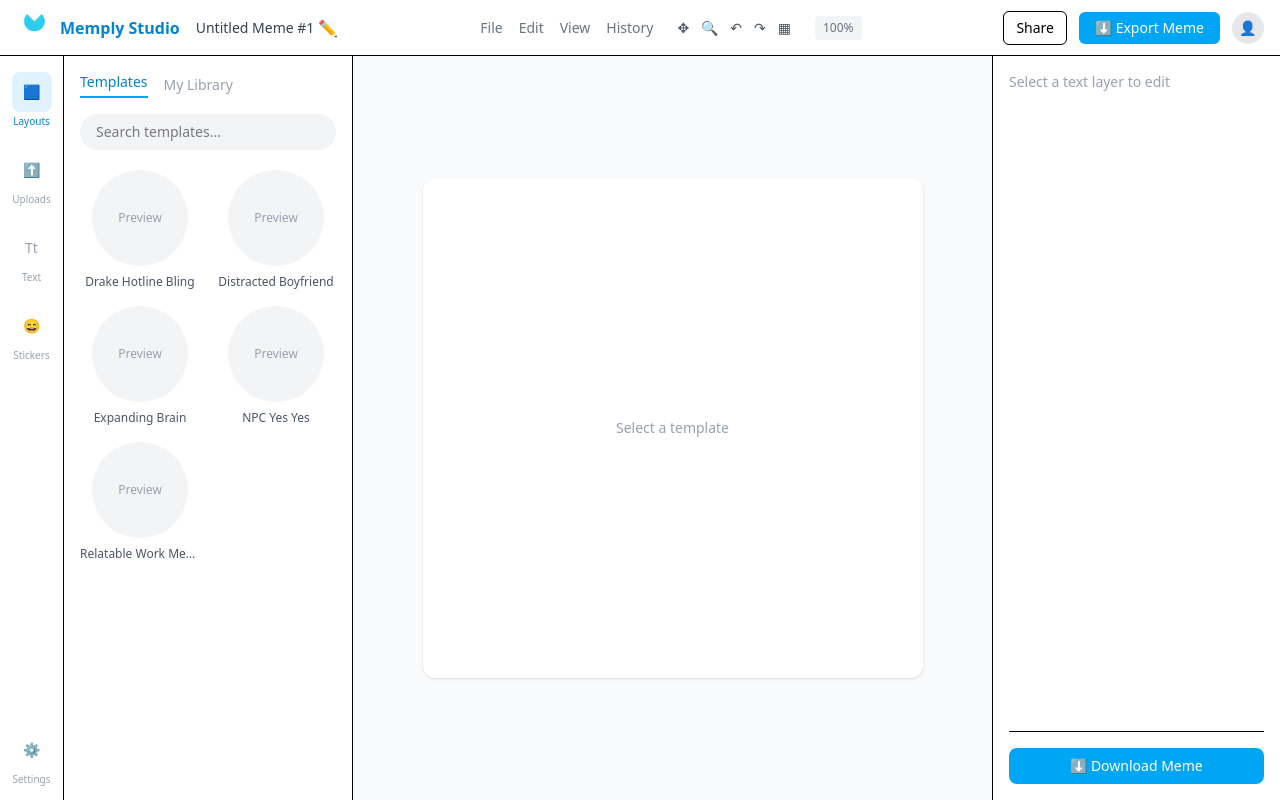
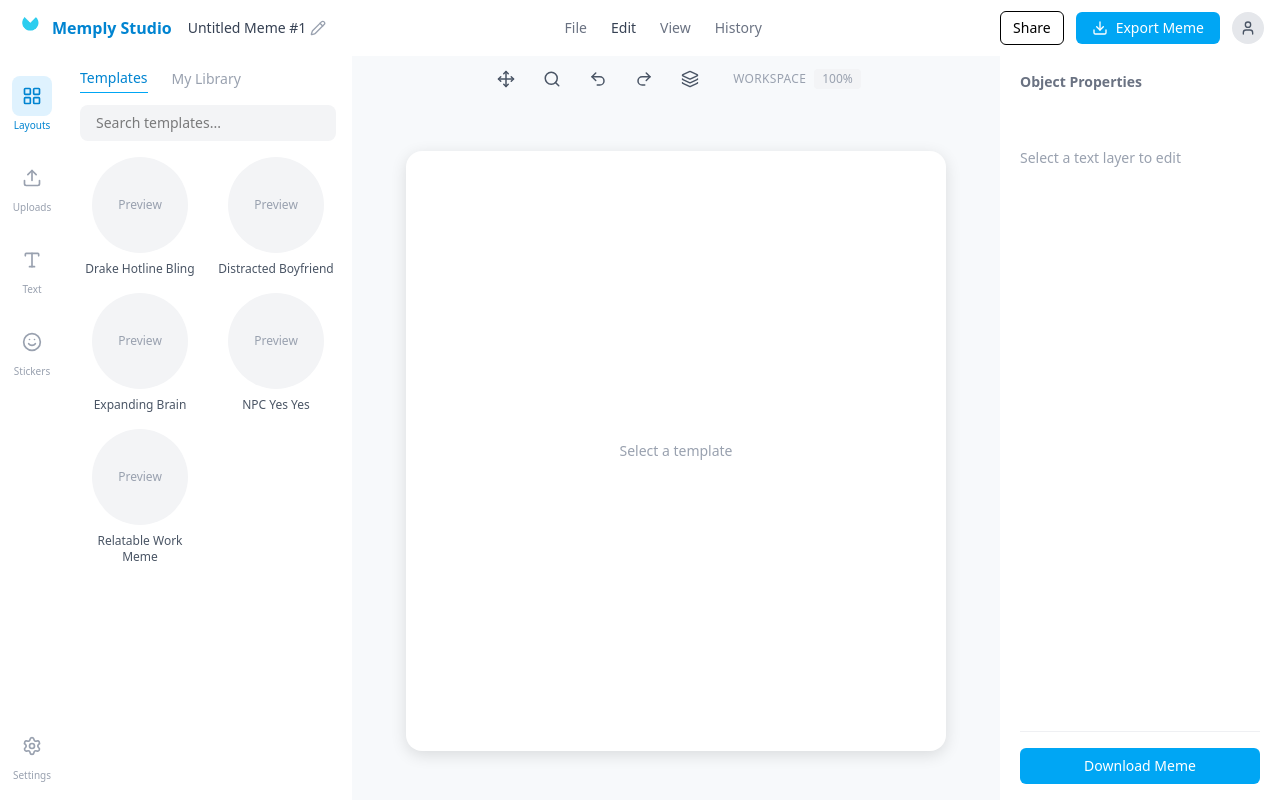
Before and after one commit to RajsiSinha/Memply, a Next.js app: page /studio in a window 1280 px wide. Built offline with nearby package versions, Linux system fonts and the light colour scheme.

Commit message:
WIP: studio editor features and properties panel

```diff
--- a/app/studio/CanvasArea.tsx
+++ b/app/studio/CanvasArea.tsx
@@ -1,7 +1,7 @@
 "use client";
 
 import Image from "next/image";
-import { useEffect, useRef, useState } from "react";
+import { useEffect, useState } from "react";
 import { TextLayer } from "./types";
 
 type CanvasAreaProps = {
@@ -31,60 +31,71 @@
   onSelectText,
   onMoveText,
 }: CanvasAreaProps) {
-
   const [draggingId, setDraggingId] = useState<number | null>(null);
 
-  // 🔥 GLOBAL mouse move (THIS FIXES IT)
+  /* GLOBAL DRAG */
   useEffect(() => {
     const handleMouseMove = (e: MouseEvent) => {
       if (draggingId === null || !canvasRef.current) return;
 
       const rect = canvasRef.current.getBoundingClientRect();
-      const x = e.clientX - rect.left;
-      const y = e.clientY - rect.top;
-
-      onMoveText(draggingId, x, y);
+      onMoveText(
+        draggingId,
+        e.clientX - rect.left,
+        e.clientY - rect.top
+      );
     };
 
-    const handleMouseUp = () => {
-      setDraggingId(null);
-    };
+    const stopDrag = () => setDraggingId(null);
 
     window.addEventListener("mousemove", handleMouseMove);
-    window.addEventListener("mouseup", handleMouseUp);
+    window.addEventListener("mouseup", stopDrag);
 
     return () => {
       window.removeEventListener("mousemove", handleMouseMove);
-      window.removeEventListener("mouseup", handleMouseUp);
+      window.removeEventListener("mouseup", stopDrag);
     };
-  }, [draggingId, onMoveText]);
-
-  const handleMouseDown = (e: React.MouseEvent, id: number) => {
-    e.preventDefault();
-    onSelectText(id);
-    setDraggingId(id);
-  };
+  }, [draggingId, onMoveText, canvasRef]);
 
   const imageSrc = selectedTemplate
     ? templateImageMap[selectedTemplate]
     : null;
 
   return (
-    <div className="flex-1 flex items-center justify-center bg-gray-50">
+    <div className="flex-1 flex items-center justify-center bg-[#f7f9fb]">
+      {/* CANVAS */}
       <div
         ref={canvasRef}
-        className="relative w-[500px] h-[500px] bg-white rounded-xl shadow overflow-hidden"
+        className="
+          relative
+          bg-white
+          rounded-2xl
+          shadow-[0_4px_16px_rgba(0,0,0,0.12)]
+          overflow-hidden
+        "
+        style={{
+          width: 600,
+          height: 600,
+          maxWidth: "90%",
+          maxHeight: "90%",
+        }}
       >
-        {/* Image */}
+        {/* TEMPLATE IMAGE */}
         {imageSrc ? (
-          <Image src={imageSrc} alt="Meme" fill className="object-cover" />
+          <Image
+            src={imageSrc}
+            alt="Meme"
+            fill
+            className="object-cover"
+            priority
+          />
         ) : (
           <div className="flex items-center justify-center h-full text-gray-400 text-sm">
             Select a template
           </div>
         )}
 
-        {/* Text Layers */}
+        {/* TEXT LAYERS */}
         {textLayers.map((layer) => (
           <input
             key={layer.id}
@@ -92,27 +103,41 @@
             readOnly={selectedTextId !== layer.id}
             onMouseDown={(e) => {
               if (selectedTextId !== layer.id) {
-      e.preventDefault(); // allow drag
-      handleMouseDown(e, layer.id);
+                e.preventDefault();
+                onSelectText(layer.id);
+                setDraggingId(layer.id);
               }
             }}
             onDoubleClick={() => onSelectText(layer.id)}
-  onChange={(e) => onTextChange(layer.id, e.target.value)}
+            onChange={(e) =>
+              onTextChange(layer.id, e.target.value)
+            }
             style={{
               transform: `translate(${layer.x}px, ${layer.y}px)`,
               color: layer.color,
               fontSize: layer.fontSize,
-    fontWeight: layer.bold ? "800" : "400",
+              fontWeight: layer.bold ? 800 : 400,
+              textAlign: layer.align,
+              letterSpacing: `${layer.letterSpacing}px`,
+              opacity: layer.opacity,
+              WebkitTextStroke:
+                layer.strokeWidth > 0
+                  ? `${layer.strokeWidth}px ${layer.strokeColor}`
+                  : "none",
             }}
-  className={`absolute left-0 top-0 bg-transparent outline-none text-center drop-shadow-md cursor-move select-none
+            className={`
+              absolute left-0 top-0
+              bg-transparent
+              outline-none
+              drop-shadow-md
+              select-none
               ${
                 selectedTextId === layer.id
                   ? "ring-2 ring-sky-400 cursor-text"
-        : ""
+                  : "cursor-move"
               }
             `}
           />
-
         ))}
       </div>
     </div>
--- a/app/studio/PropertiesPanel.tsx
+++ b/app/studio/PropertiesPanel.tsx
@@ -31,34 +31,94 @@
   };
 
   return (
-    <aside className="w-72 border-l bg-white p-4 flex flex-col gap-6">
-
-      {/* Text Controls */}
-      {selectedText ? (
-        <>
-          <h2 className="text-sm font-semibold text-gray-500">
-            Text Settings
+    <aside className="w-72 bg-white px-5 py-4 flex flex-col h-full overflow-hidden">
+      {/* HEADER */}
+      <h2 className="text-sm font-semibold text-gray-500 mb-4">
+        Object Properties
       </h2>
 
-          {/* Font Size */}
-          <div>
+      {/* SCROLLABLE CONTENT */}
+      <div className="flex-1 overflow-y-auto pr-1">
+        {selectedText ? (
+          <div className="space-y-6">
+            {/* FONT SIZE */}
+            <div className="space-y-2">
               <label className="text-xs text-gray-500">Font Size</label>
               <input
                 type="range"
                 min={16}
-              max={64}
+                max={72}
                 value={selectedText.fontSize}
                 onChange={(e) =>
                   onUpdateStyle(selectedText.id, {
                     fontSize: Number(e.target.value),
                   })
                 }
-              className="w-full"
+                className="w-full accent-sky-500"
               />
             </div>
 
-          {/* Text Color */}
-          <div>
+            {/* TEXT ALIGNMENT */}
+            <div className="space-y-2">
+              <label className="text-xs text-gray-500">Text Alignment</label>
+              <div className="flex gap-2">
+                {["left", "center", "right"].map((align) => (
+                  <button
+                    key={align}
+                    onClick={() =>
+                      onUpdateStyle(selectedText.id, {
+                        align: align as "left" | "center" | "right",
+                      })
+                    }
+                    className={`flex-1 py-1.5 rounded-md text-sm transition ${
+                      selectedText.align === align
+                        ? "bg-sky-500 text-white"
+                        : "bg-gray-100 hover:bg-gray-200"
+                    }`}
+                  >
+                    {align}
+                  </button>
+                ))}
+              </div>
+            </div>
+
+            {/* LETTER SPACING */}
+            <div className="space-y-2">
+              <label className="text-xs text-gray-500">Letter Spacing</label>
+              <input
+                type="range"
+                min={0}
+                max={10}
+                value={selectedText.letterSpacing}
+                onChange={(e) =>
+                  onUpdateStyle(selectedText.id, {
+                    letterSpacing: Number(e.target.value),
+                  })
+                }
+                className="w-full accent-sky-500"
+              />
+            </div>
+
+            {/* OPACITY */}
+            <div className="space-y-2">
+              <label className="text-xs text-gray-500">Opacity</label>
+              <input
+                type="range"
+                min={0.1}
+                max={1}
+                step={0.1}
+                value={selectedText.opacity}
+                onChange={(e) =>
+                  onUpdateStyle(selectedText.id, {
+                    opacity: Number(e.target.value),
+                  })
+                }
+                className="w-full accent-sky-500"
+              />
+            </div>
+
+            {/* TEXT COLOR */}
+            <div className="space-y-2">
               <label className="text-xs text-gray-500">Text Color</label>
               <input
                 type="color"
@@ -68,44 +128,76 @@
                     color: e.target.value,
                   })
                 }
-              className="w-full h-10"
+                className="w-full h-9 rounded-md border border-gray-200"
               />
             </div>
 
-          {/* Bold Toggle */}
+            {/* TEXT OUTLINE */}
+            <div className="space-y-2">
+              <label className="text-xs text-gray-500">Text Outline</label>
+              <input
+                type="range"
+                min={0}
+                max={5}
+                value={selectedText.strokeWidth}
+                onChange={(e) =>
+                  onUpdateStyle(selectedText.id, {
+                    strokeWidth: Number(e.target.value),
+                  })
+                }
+                className="w-full accent-sky-500"
+              />
+              <input
+                type="color"
+                value={selectedText.strokeColor}
+                onChange={(e) =>
+                  onUpdateStyle(selectedText.id, {
+                    strokeColor: e.target.value,
+                  })
+                }
+                className="w-full h-9 rounded-md border border-gray-200"
+              />
+            </div>
+
+            {/* BOLD */}
             <button
               onClick={() =>
                 onUpdateStyle(selectedText.id, {
                   bold: !selectedText.bold,
                 })
               }
-            className="w-full px-3 py-2 rounded-lg border text-sm hover:bg-gray-50"
+              className={`w-full px-3 py-2 rounded-md text-sm transition ${
+                selectedText.bold
+                  ? "bg-sky-50 text-sky-600"
+                  : "bg-gray-50 text-gray-600 hover:bg-gray-100"
+              }`}
             >
-            {selectedText.bold ? "Disable Bold" : "Enable Bold"}
+              {selectedText.bold ? "Bold Enabled" : "Enable Bold"}
             </button>
 
-          {/* Delete Text */}
+            {/* DELETE */}
             <button
               onClick={() => onDeleteText(selectedText.id)}
-            className="w-full px-3 py-2 rounded-lg bg-red-500 text-white text-sm hover:bg-red-600"
+              className="w-full px-3 py-2 rounded-md bg-red-50 text-red-600 text-sm hover:bg-red-100 transition"
             >
-            ❌ Delete Text
+              Delete Text
             </button>
-        </>
+          </div>
         ) : (
-        <p className="text-sm text-gray-400">
+          <p className="text-sm text-gray-400 mt-10">
             Select a text layer to edit
           </p>
         )}
+      </div>
 
-      {/* Divider */}
-      <div className="border-t pt-4 mt-auto">
-        {/* Export Button */}
+      {/* FIXED FOOTER */}
+      <div className="pt-4">
+        <div className="h-px bg-gray-200/60 mb-4" />
         <button
           onClick={handleExport}
-          className="w-full px-4 py-2 rounded-lg bg-sky-500 text-white text-sm hover:bg-sky-600 transition"
+          className="w-full px-4 py-2 rounded-md bg-sky-500 text-white text-sm hover:bg-sky-600 transition"
         >
-          ⬇ Download Meme
+          Download Meme
         </button>
       </div>
     </aside>
--- a/app/studio/Sidebar.tsx
+++ b/app/studio/Sidebar.tsx
@@ -1,6 +1,13 @@
 "use client";
 
 import { useState } from "react";
+import {
+  LayoutGrid,
+  Upload,
+  Type,
+  Smile,
+  Settings,
+} from "lucide-react";
 
 const templates = [
   "Drake Hotline Bling",
@@ -19,21 +26,26 @@
   onTemplateSelect,
   onAddText,
 }: SidebarProps) {
+  console.log("🔥 STUDIO SIDEBAR RENDERED");
+
   const [activeTab, setActiveTab] = useState<
     "templates" | "uploads" | "text" | "stickers"
   >("templates");
 
+  const [templateTab, setTemplateTab] = useState<
+    "templates" | "library"
+  >("templates");
+
   return (
-    <aside className="flex h-full border-r bg-white">
-
+    <aside className="flex h-full bg-white">
       {/* ICON RAIL */}
-      <div className="w-16 flex flex-col items-center py-4 gap-6 border-r">
+      <div className="w-16 flex flex-col items-center py-5 gap-7">
         <IconButton
           label="Layouts"
           active={activeTab === "templates"}
           onClick={() => setActiveTab("templates")}
         >
-  🟦
+          <LayoutGrid size={20} />
         </IconButton>
 
         <IconButton
@@ -41,7 +53,7 @@
           active={activeTab === "uploads"}
           onClick={() => setActiveTab("uploads")}
         >
-  ⬆
+          <Upload size={20} />
         </IconButton>
 
         <IconButton
@@ -49,7 +61,7 @@
           active={activeTab === "text"}
           onClick={() => setActiveTab("text")}
         >
-  Tt
+          <Type size={20} />
         </IconButton>
 
         <IconButton
@@ -57,7 +69,7 @@
           active={activeTab === "stickers"}
           onClick={() => setActiveTab("stickers")}
         >
-  😄
+          <Smile size={20} />
         </IconButton>
 
         <div className="mt-auto">
@@ -66,71 +78,90 @@
             active={false}
             onClick={() => {}}
           >
-    ⚙
+            <Settings size={20} />
           </IconButton>
         </div>
       </div>
 
       {/* CONTENT PANEL */}
-      <div className="w-72 p-4 overflow-y-auto">
+      <div className="w-72 flex flex-col h-full">
+        {/* TEMPLATES PANEL */}
         {activeTab === "templates" && (
-          <>
-            {/* HEADER */}
-            <div className="flex gap-4 mb-4 text-sm">
-              <button className="font-medium text-sky-600 border-b-2 border-sky-500 pb-1">
+          <div className="flex flex-col h-full px-4 pt-3">
+            {/* TABS */}
+            <div className="flex gap-6 text-sm mb-3">
+              <button
+                onClick={() => setTemplateTab("templates")}
+                className={`pb-1 ${
+                  templateTab === "templates"
+                    ? "text-sky-600 font-medium border-b border-sky-500"
+                    : "text-gray-400 hover:text-gray-600"
+                }`}
+              >
                 Templates
               </button>
-              <button className="text-gray-400">My Library</button>
+
+              <button
+                onClick={() => setTemplateTab("library")}
+                className={`pb-1 ${
+                  templateTab === "library"
+                    ? "text-sky-600 font-medium border-b border-sky-500"
+                    : "text-gray-400 hover:text-gray-600"
+                }`}
+              >
+                My Library
+              </button>
             </div>
 
             {/* SEARCH */}
             <input
               placeholder="Search templates..."
-              className="w-full mb-5 px-4 py-2 text-sm bg-gray-100 rounded-full outline-none focus:ring-2 focus:ring-sky-400"
+              className="mb-4 px-4 py-2 text-sm bg-gray-100 rounded-lg outline-none focus:ring-2 focus:ring-sky-400"
             />
 
-            {/* TEMPLATE GRID (NO IMAGE CHANGE) */}
+            {/* GRID */}
+            <div className="flex-1 overflow-y-auto pb-4">
               <div className="grid grid-cols-2 gap-4">
                 {templates.map((template) => (
                   <button
                     key={template}
                     onClick={() => onTemplateSelect(template)}
-                  className="flex flex-col items-center gap-2 group"
+                    className="flex flex-col items-center gap-2"
                   >
-                  {/* Placeholder circle — image stays YOUR responsibility */}
-                  <div className="w-24 h-24 rounded-full bg-gray-100 flex items-center justify-center text-xs text-gray-400 group-hover:bg-gray-200 transition">
+                    <div className="w-24 h-24 rounded-full bg-gray-100 flex items-center justify-center text-xs text-gray-400 hover:bg-gray-200 transition">
                       Preview
                     </div>
 
-                  <span className="text-xs text-center text-gray-600 truncate w-full">
+                    <span className="text-xs text-center text-gray-600">
                       {template}
                     </span>
                   </button>
                 ))}
               </div>
-          </>
+            </div>
+          </div>
         )}
 
         {/* TEXT TAB */}
         {activeTab === "text" && (
-          <div className="space-y-3">
+          <div className="p-4 space-y-3">
             <button
               onClick={() => onAddText("top")}
-              className="w-full px-3 py-2 rounded-lg border text-sm hover:bg-gray-50"
+              className="w-full px-3 py-2 rounded-lg bg-gray-100 text-sm hover:bg-gray-200"
             >
-              ➕ Add Top Text
+              Add Top Text
             </button>
             <button
               onClick={() => onAddText("bottom")}
-              className="w-full px-3 py-2 rounded-lg border text-sm hover:bg-gray-50"
+              className="w-full px-3 py-2 rounded-lg bg-gray-100 text-sm hover:bg-gray-200"
             >
-              ➕ Add Bottom Text
+              Add Bottom Text
             </button>
           </div>
         )}
 
         {activeTab !== "templates" && activeTab !== "text" && (
-          <p className="text-sm text-gray-400">
+          <p className="p-4 text-sm text-gray-400">
             This section will be available soon.
           </p>
         )}
@@ -157,22 +188,19 @@
       className="flex flex-col items-center gap-1 group"
     >
       <div
-        className={`w-10 h-10 rounded-lg flex items-center justify-center text-sm transition
+        className={`w-10 h-10 rounded-lg flex items-center justify-center transition
           ${
             active
               ? "bg-sky-100 text-sky-600"
-              : "text-gray-400 group-hover:bg-gray-100"
+              : "text-gray-400 group-hover:text-sky-500 group-hover:bg-gray-100"
           }`}
       >
         {children}
       </div>
 
       <span
-        className={`text-[10px] leading-none
-          ${
-            active
-              ? "text-sky-600 font-medium"
-              : "text-gray-400"
+        className={`text-[10px] leading-none ${
+          active ? "text-sky-600 font-medium" : "text-gray-400"
         }`}
       >
         {label}
--- a/app/studio/StudioTopBar.tsx
+++ b/app/studio/StudioTopBar.tsx
@@ -2,6 +2,7 @@
 
 import { useState } from "react";
 import Image from "next/image";
+import { Pencil, Download, User } from "lucide-react";
 
 export default function StudioTopBar() {
   const [title, setTitle] = useState("Untitled Meme #1");
@@ -15,22 +16,20 @@
   };
 
   return (
-    <header className="h-14 px-4 flex items-center justify-between border-b bg-white">
-
+    <header className="h-14 px-4 flex items-center justify-between bg-white">
       {/* LEFT */}
       <div className="flex items-center gap-4">
-
-        {/* LOGO + NAME */}
+        {/* LOGO */}
         <div className="flex items-center gap-2">
           <Image
             src="/logo.png"
             alt="Memply Logo"
-            width={36}
-            height={36}
+            width={28}
+            height={28}
             priority
           />
           <span className="font-semibold text-sky-600">
-              Memply Studio
+            Memply Studio
           </span>
         </div>
 
@@ -43,9 +42,7 @@
               onChange={(e) => setTitle(e.target.value)}
               onBlur={handleBlur}
               onKeyDown={(e) => {
-                if (e.key === "Enter") {
-                  handleBlur();
-                }
+                if (e.key === "Enter") handleBlur();
               }}
               className="text-sm px-2 py-0.5 border rounded focus:outline-none focus:ring-1 focus:ring-sky-400"
             />
@@ -62,33 +59,19 @@
                 className="text-gray-400 hover:text-gray-600"
                 title="Rename"
               >
-                ✏️
+                <Pencil size={16} />
               </button>
             </>
           )}
         </div>
       </div>
 
-      {/* CENTER */}
+      {/* CENTER MENUS */}
       <div className="hidden md:flex items-center gap-6 text-sm text-gray-500">
-        <div className="flex gap-4">
-          <button>File</button>
-          <button>Edit</button>
-          <button>View</button>
-          <button>History</button>
-        </div>
-
-        <div className="flex items-center gap-3 text-gray-600">
-          <button title="Move">✥</button>
-          <button title="Zoom">🔍</button>
-          <button title="Undo">↶</button>
-          <button title="Redo">↷</button>
-          <button title="Layers">▦</button>
-        </div>
-
-        <div className="text-xs bg-gray-100 px-2 py-1 rounded">
-          100%
-        </div>
+        <button>File</button>
+        <button className="font-medium text-gray-700">Edit</button>
+        <button>View</button>
+        <button>History</button>
       </div>
 
       {/* RIGHT */}
@@ -97,12 +80,13 @@
           Share
         </button>
 
-        <button className="text-sm px-4 py-1.5 rounded-md bg-sky-500 text-white hover:bg-sky-600">
-          ⬇ Export Meme
+        <button className="flex items-center gap-2 text-sm px-4 py-1.5 rounded-md bg-sky-500 text-white hover:bg-sky-600">
+          <Download size={16} />
+          Export Meme
         </button>
 
-        <div className="w-8 h-8 rounded-full bg-gray-200 flex items-center justify-center text-sm">
-          👤
+        <div className="w-8 h-8 rounded-full bg-gray-200 flex items-center justify-center">
+          <User size={16} className="text-gray-600" />
         </div>
       </div>
     </header>
--- a/app/studio/page.tsx
+++ b/app/studio/page.tsx
@@ -6,6 +6,7 @@
 import PropertiesPanel from "./PropertiesPanel";
 import StudioTopBar from "./StudioTopBar";
 import { TextLayer } from "./types";
+import { Move, Search, Undo2, Redo2, Layers } from "lucide-react";
 
 export default function StudioPage() {
   const [selectedTemplate, setSelectedTemplate] = useState<string | null>(null);
@@ -25,6 +26,11 @@
         color: "#ffffff",
         fontSize: 32,
         bold: true,
+        align: "center",
+        letterSpacing: 1,
+        opacity: 1,
+        strokeWidth: 0,
+        strokeColor: "#000000",
       },
     ]);
   };
@@ -62,20 +68,43 @@
     textLayers.find((l) => l.id === selectedTextId) || null;
 
   return (
-    <div className="h-screen flex flex-col">
-      {/* STUDIO TOP BAR */}
+    <div className="h-screen flex flex-col bg-[#f7f9fb]">
+      {/* TOP BAR */}
       <StudioTopBar />
 
-      {/* MAIN EDITOR AREA */}
-      <div className="flex flex-1 bg-slate-50 overflow-hidden">
+      {/* EDITOR */}
+      <div className="flex flex-1 overflow-hidden min-h-0">
         {/* LEFT SIDEBAR */}
         <Sidebar
           onTemplateSelect={setSelectedTemplate}
           onAddText={addTextLayer}
         />
 
+        {/* CANVAS COLUMN */}
+        <div className="flex flex-col flex-1 items-center min-h-0">
+          {/* CANVAS TOOLBAR */}
+          <div className="flex items-center gap-4 py-2 text-gray-600">
+            {[Move, Search, Undo2, Redo2, Layers].map((Icon, i) => (
+              <button
+                key={i}
+                className="p-1.5 rounded hover:bg-gray-100 transition"
+              >
+                <Icon size={18} />
+              </button>
+            ))}
+
+            <div className="ml-3 text-xs text-gray-400 flex items-center gap-2">
+              <span className="uppercase tracking-wide">
+                Workspace
+              </span>
+              <span className="bg-gray-100 px-2 py-0.5 rounded">
+                100%
+              </span>
+            </div>
+          </div>
+
           {/* CANVAS */}
-        <main className="flex-1 flex items-center justify-center px-6">
+          <main className="flex-1 flex items-center justify-center w-full px-6">
             <CanvasArea
               canvasRef={canvasRef}
               selectedTemplate={selectedTemplate}
@@ -86,8 +115,9 @@
               onMoveText={moveText}
             />
           </main>
+        </div>
 
-        {/* RIGHT PROPERTIES PANEL */}
+        {/* RIGHT PROPERTIES */}
         <PropertiesPanel
           selectedText={selectedText}
           onUpdateStyle={updateStyle}
--- a/package.json
+++ b/package.json
@@ -10,6 +10,7 @@
   },
   "dependencies": {
     "html2canvas": "^1.4.1",
+    "lucide-react": "^0.563.0",
     "next": "16.1.6",
     "react": "19.2.3",
     "react-dom": "19.2.3"
```
Also changed, not shown: app/studio/types.ts (+6 -1 lines), 1 other file (tests, documents, lock files or other folders). Lines whose indentation alone changed are shown as unchanged.
